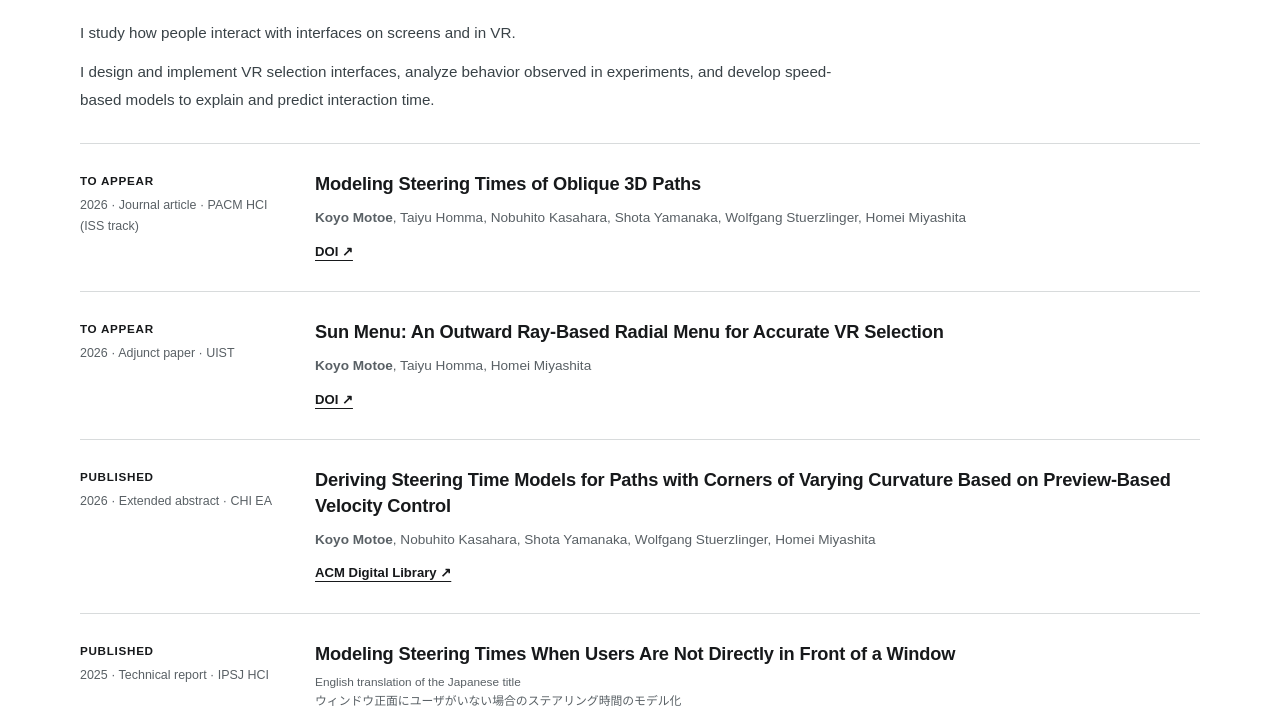
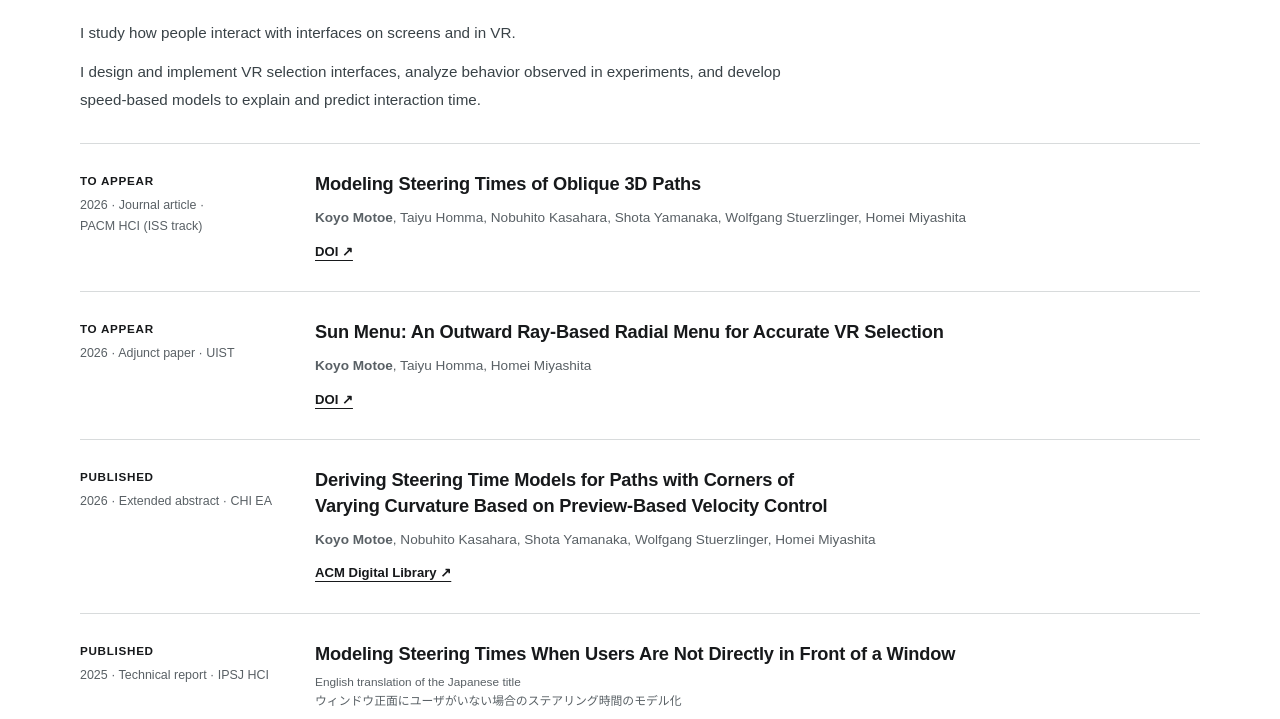
Before and after one commit to kyoote/portfolio, a plain HTML site: page index.html in a window 1280 px wide. Shown: the part 390-1109 px from the top of the page. Drawn offline with Linux system fonts and the light colour scheme.

Commit message:
Keep portfolio text grouped at meaningful breaks

```diff
--- a/index.html
+++ b/index.html
@@ -44,7 +44,9 @@
     .paper{display:grid;grid-template-columns:205px 1fr;gap:30px;padding:27px 0;border-bottom:1px solid var(--line)}
     .paper-meta{font-size:.78rem;line-height:1.7;color:var(--muted)}
     .paper-meta strong{display:block;color:var(--ink);font-size:.73rem;font-weight:700;letter-spacing:.06em;text-transform:uppercase;margin-bottom:4px}
-    .paper h3{font-size:1.14rem;line-height:1.42;font-weight:700;letter-spacing:-.01em;margin:0 0 10px}
+    .paper h3{font-size:1.14rem;line-height:1.42;font-weight:700;letter-spacing:-.01em;margin:0 0 10px;text-wrap:balance}
+    .phrase{display:inline-block}
+    .author{white-space:nowrap}
     .paper p{color:var(--muted);font-size:.85rem;line-height:1.6;margin:0 0 9px}
     .paper .original-title{font-size:.74rem;margin:-4px 0 11px}
     .paper a{font-size:.82rem;font-weight:700}
@@ -68,7 +70,7 @@
     @media(max-width:760px){
       .wrap{width:min(100% - 36px,560px)}
       .top .wrap{min-height:62px}
-      .nav{gap:14px}.nav a{display:none}.lang{margin-left:0}
+      .nav{gap:14px}.nav a[data-lang]{display:none}.lang{margin-left:0}
       .hero{grid-template-columns:1fr;gap:18px;padding:38px 0 42px}
       h1{font-size:clamp(2.8rem,13vw,4.3rem)}
       .sublead{font-size:.96rem;margin-bottom:18px}
@@ -83,6 +85,7 @@
       .contact{padding:36px 0 44px}
       .contact-grid{grid-template-columns:1fr;gap:20px}
       footer .wrap{display:block}
+      footer .wrap>span{display:block}
     }
     @media(prefers-reduced-motion:reduce){html{scroll-behavior:auto}}
   </style>
@@ -91,13 +94,13 @@
   <header class="top"><div class="wrap"><a class="brand" href="#top">Koyo Motoe</a><nav class="nav" aria-label="Main navigation"><a href="#publications" data-lang="en">Publications</a><a href="#publications" data-lang="ja">論文</a><a href="#experience" data-lang="en">Experience</a><a href="#experience" data-lang="ja">経歴</a><a href="#contact" data-lang="en">Contact</a><a href="#contact" data-lang="ja">連絡先</a><div class="lang" aria-label="Language"><button type="button" data-switch="en" aria-pressed="true">EN</button><button type="button" data-switch="ja" aria-pressed="false">JP</button></div></nav></div></header>
   <main id="top">
     <div class="wrap hero"><div><h1><span data-lang="en">Koyo Motoe</span><span data-lang="ja">元永 航陽</span></h1></div><div><p class="sublead" data-lang="en"><span class="affiliation-line">Master's student,</span><span class="affiliation-line"><span class="affiliation-part">Frontier Media Science,</span> <span class="affiliation-part">Meiji University.</span></span></p><p class="sublead" data-lang="ja"><span class="affiliation-line"><span class="affiliation-part">明治大学大学院</span> <span class="affiliation-part">先端数理科学研究科</span></span><span class="affiliation-line">先端メディアサイエンス専攻・修士1年</span></p><div class="hero-links"><a class="pill primary" href="#publications" data-lang="en">View publications ↓</a><a class="pill primary" href="#publications" data-lang="ja">論文を見る ↓</a></div></div></div>
-    <section class="content" id="publications"><div class="wrap"><div class="section-head"><h2 data-lang="en">Publications</h2><h2 data-lang="ja">論文・研究発表</h2></div><div class="pub-intro"><div data-lang="en"><p>I study how people interact with interfaces on screens and in VR.</p><p>I design and implement VR selection interfaces, analyze behavior observed in experiments, and develop speed-based models to explain and predict interaction time.</p></div><div data-lang="ja"><p>画面やVR空間のインターフェースを使うとき、人がどのように操作するかを研究しています。</p><p>VR向けの選択インターフェースの設計・実装に加え、実験で得た操作行動を分析し、速度に着目したモデルで操作時間を説明・予測しています。</p></div></div><ol class="papers">
-      <li class="paper"><div class="paper-meta"><strong data-lang="en">To appear</strong><strong data-lang="ja">掲載予定</strong>2026 · Journal article · PACM HCI (ISS track)</div><div><h3>Modeling Steering Times of Oblique 3D Paths</h3><p><strong>Koyo Motoe</strong>, Taiyu Homma, Nobuhito Kasahara, Shota Yamanaka, Wolfgang Stuerzlinger, Homei Miyashita</p><a href="https://doi.org/10.1145/3859328" target="_blank" rel="noopener noreferrer">DOI ↗</a></div></li>
-      <li class="paper"><div class="paper-meta"><strong data-lang="en">To appear</strong><strong data-lang="ja">掲載予定</strong>2026 · Adjunct paper · UIST</div><div><h3>Sun Menu: An Outward Ray-Based Radial Menu for Accurate VR Selection</h3><p><strong>Koyo Motoe</strong>, Taiyu Homma, Homei Miyashita</p><a href="https://doi.org/10.1145/3830397.3841832" target="_blank" rel="noopener noreferrer">DOI ↗</a></div></li>
-      <li class="paper"><div class="paper-meta"><strong data-lang="en">Published</strong><strong data-lang="ja">出版済み</strong>2026 · Extended abstract · CHI EA</div><div><h3>Deriving Steering Time Models for Paths with Corners of Varying Curvature Based on Preview-Based Velocity Control</h3><p><strong>Koyo Motoe</strong>, Nobuhito Kasahara, Shota Yamanaka, Wolfgang Stuerzlinger, Homei Miyashita</p><a href="https://dl.acm.org/doi/10.1145/3772363.3798500" target="_blank" rel="noopener noreferrer">ACM Digital Library ↗</a></div></li>
-      <li class="paper"><div class="paper-meta"><strong data-lang="en">Published</strong><strong data-lang="ja">出版済み</strong>2025 · Technical report · IPSJ HCI</div><div><h3 data-lang="en">Modeling Steering Times When Users Are Not Directly in Front of a Window</h3><p class="original-title" data-lang="en">English translation of the Japanese title<br><span lang="ja">ウィンドウ正面にユーザがいない場合のステアリング時間のモデル化</span></p><h3 data-lang="ja" lang="ja">ウィンドウ正面にユーザがいない場合のステアリング時間のモデル化</h3><p data-lang="en"><strong>Koyo Motoe</strong>, Taiyu Homma, Nobuhito Kasahara, Shota Yamanaka, Homei Miyashita</p><p data-lang="ja" lang="ja"><strong>元永航陽</strong>、本間大一優、笠原暢仁、山中祥太、宮下芳明</p><a href="https://ipsj.ixsq.nii.ac.jp/records/2000619" target="_blank" rel="noopener noreferrer">IPSJ Digital Library ↗</a></div></li>
+    <section class="content" id="publications"><div class="wrap"><div class="section-head"><h2 data-lang="en">Publications</h2><h2 data-lang="ja">論文・研究発表</h2></div><div class="pub-intro"><div data-lang="en"><p>I study how people interact with interfaces on screens and in VR.</p><p>I design and implement VR selection interfaces, analyze behavior observed in experiments, and develop <span class="phrase">speed-based models</span> to explain and predict interaction time.</p></div><div data-lang="ja"><p><span class="phrase">画面やVR空間の</span><span class="phrase">インターフェースを使うとき、</span><span class="phrase">人がどのように操作するかを</span><span class="phrase">研究しています。</span></p><p><span class="phrase">VR向けの選択インターフェースの</span><span class="phrase">設計・実装に加え、</span><span class="phrase">実験で得た操作行動を分析し、</span><span class="phrase">速度に着目したモデルで</span><span class="phrase">操作時間を説明・予測しています。</span></p></div></div><ol class="papers">
+      <li class="paper"><div class="paper-meta"><strong data-lang="en">To appear</strong><strong data-lang="ja">掲載予定</strong>2026 · Journal article · <span class="author">PACM HCI (ISS track)</span></div><div><h3>Modeling Steering Times of <span class="phrase">Oblique 3D Paths</span></h3><p><span class="author"><strong>Koyo Motoe</strong>,</span> <span class="author">Taiyu Homma,</span> <span class="author">Nobuhito Kasahara,</span> <span class="author">Shota Yamanaka,</span> <span class="author">Wolfgang Stuerzlinger,</span> <span class="author">Homei Miyashita</span></p><a href="https://doi.org/10.1145/3859328" target="_blank" rel="noopener noreferrer">DOI ↗</a></div></li>
+      <li class="paper"><div class="paper-meta"><strong data-lang="en">To appear</strong><strong data-lang="ja">掲載予定</strong>2026 · Adjunct paper · UIST</div><div><h3>Sun Menu: An <span class="phrase">Outward Ray-Based</span> Radial Menu for Accurate <span class="phrase">VR Selection</span></h3><p><span class="author"><strong>Koyo Motoe</strong>,</span> <span class="author">Taiyu Homma,</span> <span class="author">Homei Miyashita</span></p><a href="https://doi.org/10.1145/3830397.3841832" target="_blank" rel="noopener noreferrer">DOI ↗</a></div></li>
+      <li class="paper"><div class="paper-meta"><strong data-lang="en">Published</strong><strong data-lang="ja">出版済み</strong>2026 · Extended abstract · CHI EA</div><div><h3>Deriving Steering Time Models for Paths with Corners of Varying Curvature Based on <span class="phrase">Preview-Based Velocity Control</span></h3><p><span class="author"><strong>Koyo Motoe</strong>,</span> <span class="author">Nobuhito Kasahara,</span> <span class="author">Shota Yamanaka,</span> <span class="author">Wolfgang Stuerzlinger,</span> <span class="author">Homei Miyashita</span></p><a href="https://dl.acm.org/doi/10.1145/3772363.3798500" target="_blank" rel="noopener noreferrer">ACM Digital Library ↗</a></div></li>
+      <li class="paper"><div class="paper-meta"><strong data-lang="en">Published</strong><strong data-lang="ja">出版済み</strong>2025 · Technical report · IPSJ HCI</div><div><h3 data-lang="en">Modeling Steering Times When Users Are Not Directly in Front of a Window</h3><p class="original-title" data-lang="en">English translation of the Japanese title<br><span lang="ja"><span class="phrase">ウィンドウ正面に</span><span class="phrase">ユーザがいない場合の</span><span class="phrase">ステアリング時間の</span><span class="phrase">モデル化</span></span></p><h3 data-lang="ja" lang="ja"><span class="phrase">ウィンドウ正面に</span><span class="phrase">ユーザがいない場合の</span><span class="phrase">ステアリング時間の</span><span class="phrase">モデル化</span></h3><p data-lang="en"><span class="author"><strong>Koyo Motoe</strong>,</span> <span class="author">Taiyu Homma,</span> <span class="author">Nobuhito Kasahara,</span> <span class="author">Shota Yamanaka,</span> <span class="author">Homei Miyashita</span></p><p data-lang="ja" lang="ja"><span class="author"><strong>元永航陽</strong>、</span><span class="author">本間大一優、</span><span class="author">笠原暢仁、</span><span class="author">山中祥太、</span><span class="author">宮下芳明</span></p><a href="https://ipsj.ixsq.nii.ac.jp/records/2000619" target="_blank" rel="noopener noreferrer">IPSJ Digital Library ↗</a></div></li>
     </ol></div></section>
-    <section class="content" id="experience"><div class="wrap"><div class="section-head"><h2 data-lang="en">Experience</h2><h2 data-lang="ja">学歴・経歴</h2></div><div class="timeline"><div class="entry"><time><span data-lang="en">May 2026 – Present</span><span data-lang="ja">2026年5月 – 現在</span></time><div><h3 data-lang="en">Research Intern · LY Corporation Research</h3><h3 data-lang="ja">LINEヤフー研究所 · 研究インターン</h3></div></div><div class="entry"><time><span data-lang="en">Apr 2026 – Present</span><span data-lang="ja">2026年4月 – 現在</span></time><div><h3 data-lang="en">Meiji University, Graduate School of Advanced Mathematical Sciences<br>Master's Program in Frontier Media Science</h3><h3 data-lang="ja">明治大学大学院 先端数理科学研究科<br>先端メディアサイエンス専攻 修士課程</h3><p data-lang="en">Expected completion: Mar 2028</p><p data-lang="ja">2028年3月修了予定</p></div></div><div class="entry"><time><span data-lang="en">Apr 2022 – Mar 2026</span><span data-lang="ja">2022年4月 – 2026年3月</span></time><div><h3 data-lang="en">Meiji University, School of Interdisciplinary Mathematical Sciences<br>Department of Frontier Media Science</h3><h3 data-lang="ja">明治大学 総合数理学部<br>先端メディアサイエンス学科</h3></div></div></div></div></section>
+    <section class="content" id="experience"><div class="wrap"><div class="section-head"><h2 data-lang="en">Experience</h2><h2 data-lang="ja">学歴・経歴</h2></div><div class="timeline"><div class="entry"><time><span data-lang="en">May 2026 – Present</span><span data-lang="ja">2026年5月 – 現在</span></time><div><h3 data-lang="en">Research Intern · <span class="phrase">LY Corporation Research</span></h3><h3 data-lang="ja">LINEヤフー研究所 · 研究インターン</h3></div></div><div class="entry"><time><span data-lang="en">Apr 2026 – Present</span><span data-lang="ja">2026年4月 – 現在</span></time><div><h3 data-lang="en">Meiji University, <span class="phrase">Graduate School of</span> <span class="phrase">Advanced Mathematical Sciences</span><br>Master's Program in <span class="phrase">Frontier Media Science</span></h3><h3 data-lang="ja">明治大学大学院 先端数理科学研究科<br>先端メディアサイエンス専攻 修士課程</h3><p data-lang="en">Expected completion: Mar 2028</p><p data-lang="ja">2028年3月修了予定</p></div></div><div class="entry"><time><span data-lang="en">Apr 2022 – Mar 2026</span><span data-lang="ja">2022年4月 – 2026年3月</span></time><div><h3 data-lang="en">Meiji University, <span class="phrase">School of Interdisciplinary</span> <span class="phrase">Mathematical Sciences</span><br>Department of <span class="phrase">Frontier Media Science</span></h3><h3 data-lang="ja">明治大学 総合数理学部<br>先端メディアサイエンス学科</h3></div></div></div></div></section>
     <section class="contact" id="contact"><div class="wrap"><h2 data-lang="en">Contact</h2><h2 data-lang="ja">連絡先</h2><div class="contact-grid"><div class="contact-item"><h3>Email</h3><p><a href="mailto:ky.motoe@gmail.com">ky.motoe@gmail.com</a></p><p><a href="mailto:cs262047@meiji.ac.jp">cs262047@meiji.ac.jp</a></p></div><div class="contact-item"><h3>LinkedIn</h3><a href="https://www.linkedin.com/in/ky3" target="_blank" rel="noopener noreferrer">linkedin.com/in/ky3 ↗</a></div></div></div></section>
   </main><footer><div class="wrap"><span>© <span id="year">2026</span> Koyo Motoe</span><span>Meiji University · Tokyo, Japan</span></div></footer>
   <script>
```
